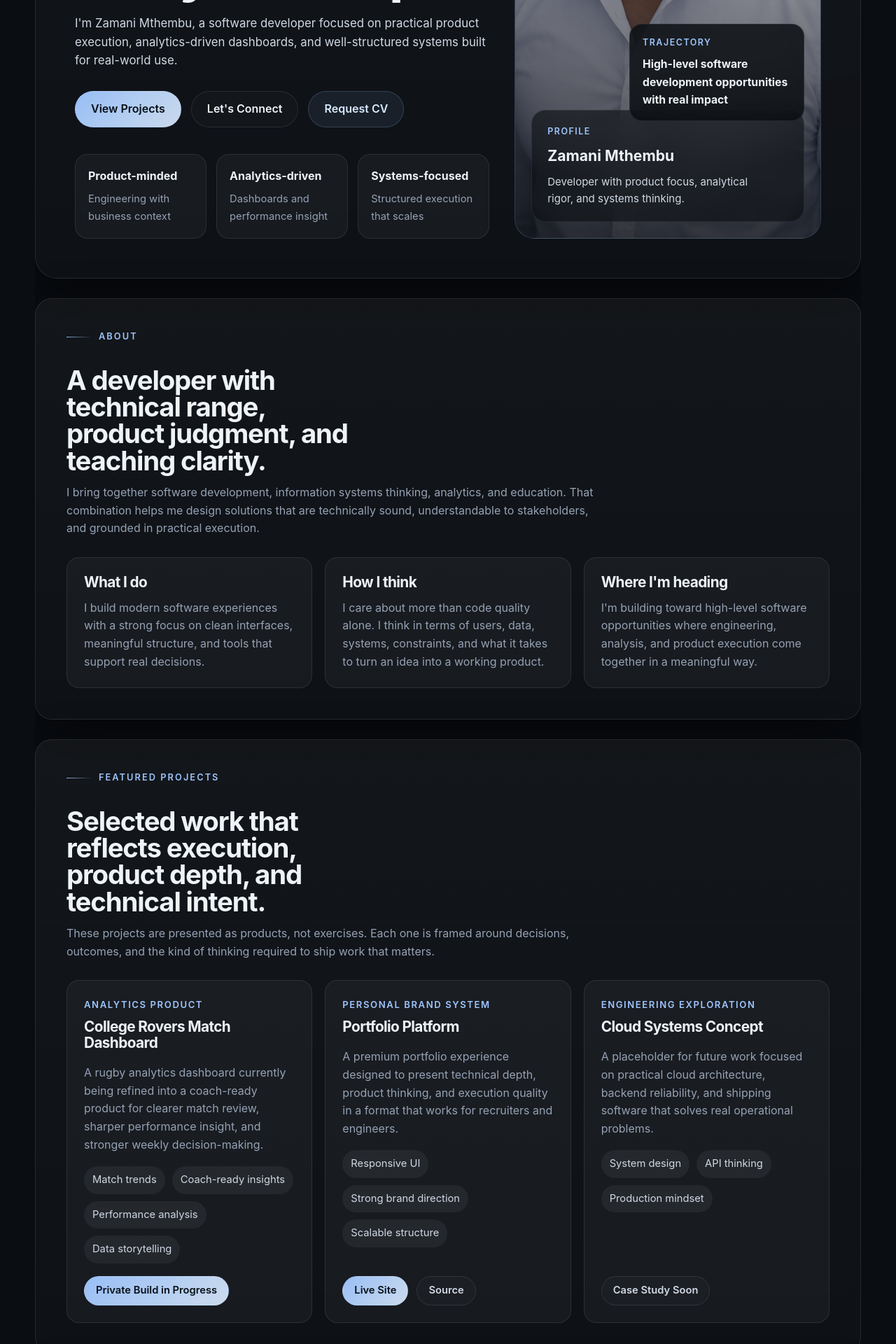
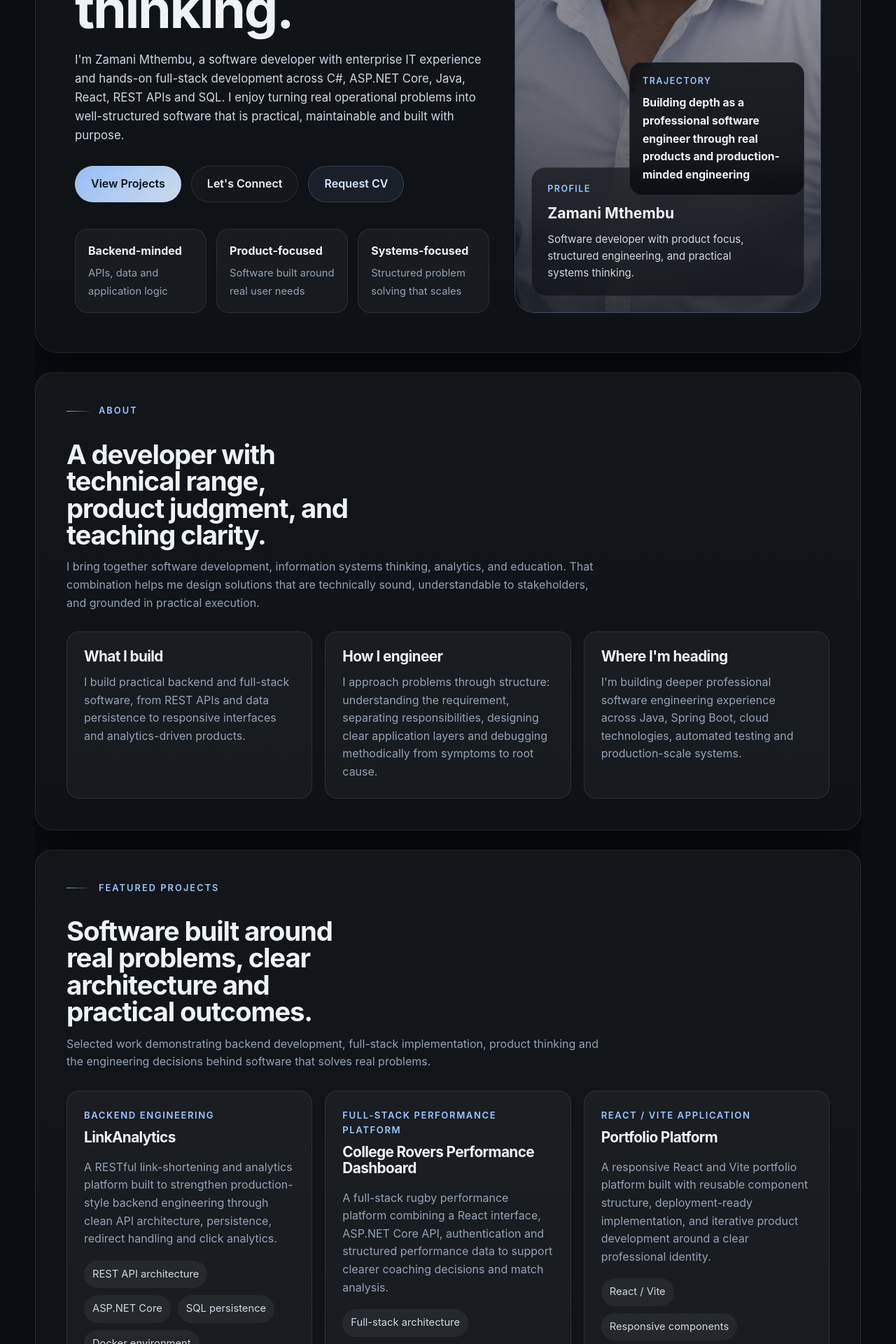
Before and after one commit to zamanimthembu/portfolio-website, a React (Vite) app: page / in a window 1280 px wide. Shown: the part 700-2620 px from the top of the page at 70% size. Built offline with nearby package versions, Linux system fonts and the light colour scheme.

Commit message:
feat: reposition portfolio for software engineering roles

```diff
--- a/src/App.jsx
+++ b/src/App.jsx
@@ -2,20 +2,39 @@ import profileImage from "./assets/zamani-profile.png";
 
 const featuredProjects = [
   {
-    title: "College Rovers Match Dashboard",
-    category: "Analytics Product",
+    title: "LinkAnalytics",
+    category: "Backend Engineering",
     summary:
-      "A rugby analytics dashboard currently being refined into a coach-ready product for clearer match review, sharper performance insight, and stronger weekly decision-making.",
+      "A RESTful link-shortening and analytics platform built to strengthen production-style backend engineering through clean API architecture, persistence, redirect handling and click analytics.",
     highlights: [
-      "Match trends",
-      "Coach-ready insights",
-      "Performance analysis",
-      "Data storytelling",
+      "REST API architecture",
+      "ASP.NET Core",
+      "SQL persistence",
+      "Docker environment",
+    ],
+    links: [
+      {
+        label: "View Source",
+        href: "https://github.com/zamanimthembu/LinkAnalytics",
+        variant: "primary",
+        placeholder: false,
+      },
+    ],
+  },
+  {
+    title: "College Rovers Performance Dashboard",
+    category: "Full-Stack Performance Platform",
+    summary:
+      "A full-stack rugby performance platform combining a React interface, ASP.NET Core API, authentication and structured performance data to support clearer coaching decisions and match analysis.",
+    highlights: [
+      "Full-stack architecture",
+      "REST API integration",
+      "Role-based authentication",
+      "Performance analytics",
     ],
     links: [
       {
         label: "Private Build in Progress",
-        href: "#projects",
         variant: "primary",
         placeholder: true,
       },
@@ -23,13 +42,14 @@ const featuredProjects = [
   },
   {
     title: "Portfolio Platform",
-    category: "Personal Brand System",
+    category: "React / Vite Application",
     summary:
-      "A premium portfolio experience designed to present technical depth, product thinking, and execution quality in a format that works for recruiters and engineers.",
+      "A responsive React and Vite portfolio platform built with reusable component structure, deployment-ready implementation, and iterative product development around a clear professional identity.",
     highlights: [
-      "Responsive UI",
-      "Strong brand direction",
-      "Scalable structure",
+      "React / Vite",
+      "Responsive components",
+      "Deployment workflow",
+      "Iterative product development",
     ],
     links: [
       {
@@ -46,58 +66,43 @@ const featuredProjects = [
       },
     ],
   },
-  {
-    title: "Cloud Systems Concept",
-    category: "Engineering Exploration",
-    summary:
-      "A placeholder for future work focused on practical cloud architecture, backend reliability, and shipping software that solves real operational problems.",
-    highlights: ["System design", "API thinking", "Production mindset"],
-    links: [
-      {
-        label: "Case Study Soon",
-        href: "#",
-        variant: "secondary",
-        placeholder: true,
-      },
-    ],
-  },
 ];
 
 const expertise = [
   {
-    title: "Software Engineering",
+    title: "Backend Engineering",
     items: [
-      "React",
-      "JavaScript",
-      "Frontend architecture",
-      "Reusable UI systems",
+      "C# / ASP.NET Core",
+      "REST API design",
+      "Entity Framework Core",
+      "SQL Server",
     ],
   },
   {
-    title: "Analytics & Dashboards",
+    title: "Java & Programming",
     items: [
-      "Data storytelling",
-      "Performance reporting",
-      "Product metrics",
-      "Insight-driven workflows",
+      "Java",
+      "Object-oriented programming",
+      "Data structures & problem solving",
+      "Spring Boot - current focus",
     ],
   },
   {
-    title: "Systems Thinking",
+    title: "Full-Stack & Cloud",
     items: [
-      "Information systems",
-      "Solution design",
-      "Process improvement",
-      "Practical product strategy",
+      "React / Vite",
+      "Docker",
+      "Azure",
+      "AWS fundamentals",
     ],
   },
   {
-    title: "Professional Strengths",
+    title: "Engineering Practice",
     items: [
-      "Teaching clarity",
-      "Stakeholder communication",
-      "Structured execution",
-      "Continuous learning",
+      "Git / GitHub",
+      "Debugging",
+      "Technical documentation",
+      "Structured problem solving",
     ],
   },
 ];
@@ -155,20 +160,29 @@ function ProjectCard({ project }) {
         ))}
       </ul>
       <div className="project-card__actions">
-        {project.links.map((link) => (
+        {project.links.map((link) =>
+          link.placeholder ? (
+            <span
+              key={link.label}
+              className={`project-card__link project-card__link--${link.variant} project-card__status`}
+              role="status"
+              aria-label={`${link.label} for ${project.title}`}
+            >
+              {link.label}
+            </span>
+          ) : (
             <a
               key={link.label}
               className={`project-card__link project-card__link--${link.variant}`}
               href={link.href}
-            target={link.placeholder ? undefined : "_blank"}
-            rel={link.placeholder ? undefined : "noreferrer"}
-            aria-label={
-              link.placeholder ? `${link.label} coming soon` : link.label
-            }
+              target="_blank"
+              rel="noreferrer"
+              aria-label={link.label}
             >
               {link.label}
             </a>
-        ))}
+          ),
+        )}
       </div>
     </article>
   );
@@ -227,16 +241,18 @@ function App() {
         <section className="hero-section" id="hero">
           <div className="hero-copy">
             <span className="eyebrow">
-              Software Developer | UCT Information Systems Postgraduate
+              Software Developer | C# · ASP.NET Core · Java · React · SQL
             </span>
             <h1>
-              Software products built with engineering clarity and analytical
-              depth.
+              Building reliable software systems with engineering clarity and
+              product thinking.
             </h1>
             <p className="hero-copy__lede">
-              I&apos;m Zamani Mthembu, a software developer focused on practical
-              product execution, analytics-driven dashboards, and
-              well-structured systems built for real-world use.
+              I&apos;m Zamani Mthembu, a software developer with enterprise IT
+              experience and hands-on full-stack development across C#,
+              ASP.NET Core, Java, React, REST APIs and SQL. I enjoy turning real
+              operational problems into well-structured software that is
+              practical, maintainable and built with purpose.
             </p>
 
             <div className="hero-actions">
@@ -257,16 +273,16 @@ function App() {
 
             <div className="hero-metrics" aria-label="Professional highlights">
               <div>
-                <strong>Product-minded</strong>
-                <span>Engineering with business context</span>
+                <strong>Backend-minded</strong>
+                <span>APIs, data and application logic</span>
               </div>
               <div>
-                <strong>Analytics-driven</strong>
-                <span>Dashboards and performance insight</span>
+                <strong>Product-focused</strong>
+                <span>Software built around real user needs</span>
               </div>
               <div>
                 <strong>Systems-focused</strong>
-                <span>Structured execution that scales</span>
+                <span>Structured problem solving that scales</span>
               </div>
             </div>
           </div>
@@ -280,20 +296,22 @@ function App() {
               <span>Profile</span>
               <strong>Zamani Mthembu</strong>
               <p>
-                Developer with product focus, analytical rigor, and systems
-                thinking.
+                Software developer with product focus, structured engineering,
+                and practical systems thinking.
               </p>
             </div>
             <div className="hero-visual__panel hero-visual__panel--top">
               <span>Current Focus</span>
               <strong>
-                Software engineering, analytics, cloud, and digital products
+                Backend engineering, Java/Spring Boot, cloud and production
+                software
               </strong>
             </div>
             <div className="hero-visual__panel hero-visual__panel--bottom">
               <span>Trajectory</span>
               <strong>
-                High-level software development opportunities with real impact
+                Building depth as a professional software engineer through real
+                products and production-minded engineering
               </strong>
             </div>
           </div>
@@ -307,27 +325,28 @@ function App() {
           />
           <div className="about-grid">
             <article className="surface-card">
-              <h3>What I do</h3>
+              <h3>What I build</h3>
               <p>
-                I build modern software experiences with a strong focus on clean
-                interfaces, meaningful structure, and tools that support real
-                decisions.
+                I build practical backend and full-stack software, from REST
+                APIs and data persistence to responsive interfaces and
+                analytics-driven products.
               </p>
             </article>
             <article className="surface-card">
-              <h3>How I think</h3>
+              <h3>How I engineer</h3>
               <p>
-                I care about more than code quality alone. I think in terms of
-                users, data, systems, constraints, and what it takes to turn an
-                idea into a working product.
+                I approach problems through structure: understanding the
+                requirement, separating responsibilities, designing clear
+                application layers and debugging methodically from symptoms to
+                root cause.
               </p>
             </article>
             <article className="surface-card">
               <h3>Where I&apos;m heading</h3>
               <p>
-                I&apos;m building toward high-level software opportunities where
-                engineering, analysis, and product execution come together in a
-                meaningful way.
+                I&apos;m building deeper professional software engineering
+                experience across Java, Spring Boot, cloud technologies,
+                automated testing and production-scale systems.
               </p>
             </article>
           </div>
@@ -336,8 +355,8 @@ function App() {
         <section className="content-section" id="projects">
           <SectionIntro
             eyebrow="Featured Projects"
-            title="Selected work that reflects execution, product depth, and technical intent."
-            description="These projects are presented as products, not exercises. Each one is framed around decisions, outcomes, and the kind of thinking required to ship work that matters."
+            title="Software built around real problems, clear architecture and practical outcomes."
+            description="Selected work demonstrating backend development, full-stack implementation, product thinking and the engineering decisions behind software that solves real problems."
           />
           <div className="projects-grid">
             {featuredProjects.map((project) => (
@@ -349,8 +368,8 @@ function App() {
         <section className="content-section" id="expertise">
           <SectionIntro
             eyebrow="Skills & Expertise"
-            title="Core areas I bring into software work."
-            description="A focused mix of engineering, analytical thinking, and structured communication that supports both product quality and team effectiveness."
+            title="The engineering stack behind my work."
+            description="A growing software engineering toolkit spanning backend development, Java, full-stack applications, cloud technologies and disciplined technical problem solving."
           />
           <div className="expertise-grid">
             {expertise.map((group) => (
@@ -378,9 +397,7 @@ function App() {
       </main>
 
       <footer className="footer">
-        <p>
-          Designed and developed as the first version of zamanimthembu.co.za.
-        </p>
+        <p>Designed and developed by Zamani Mthembu.</p>
         <span>Zamani Mthembu | Software Developer</span>
       </footer>
     </div>
```
Also changed, not shown: src/index.css (+9 -0 lines). Lines whose indentation alone changed are shown as unchanged.
